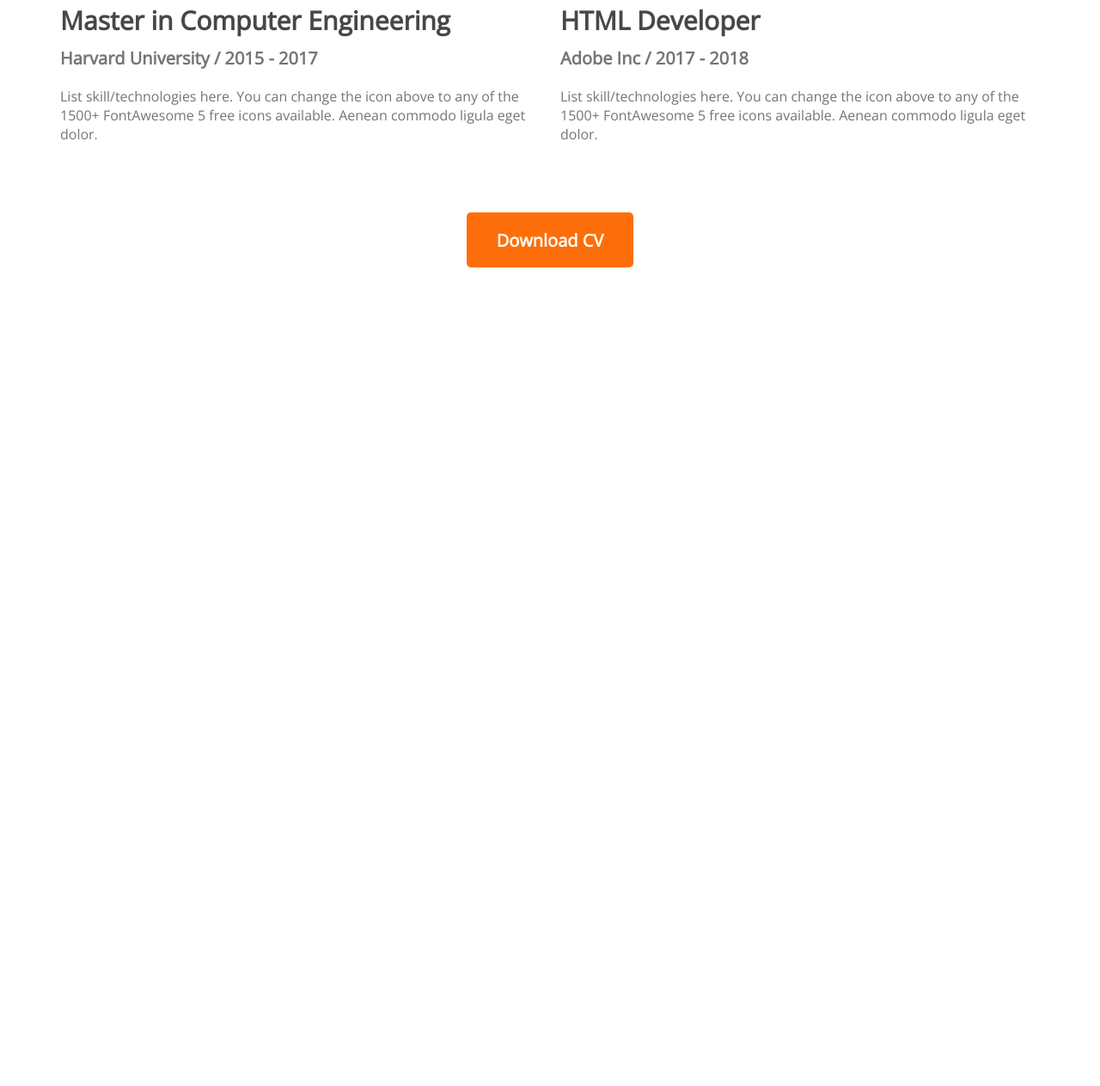
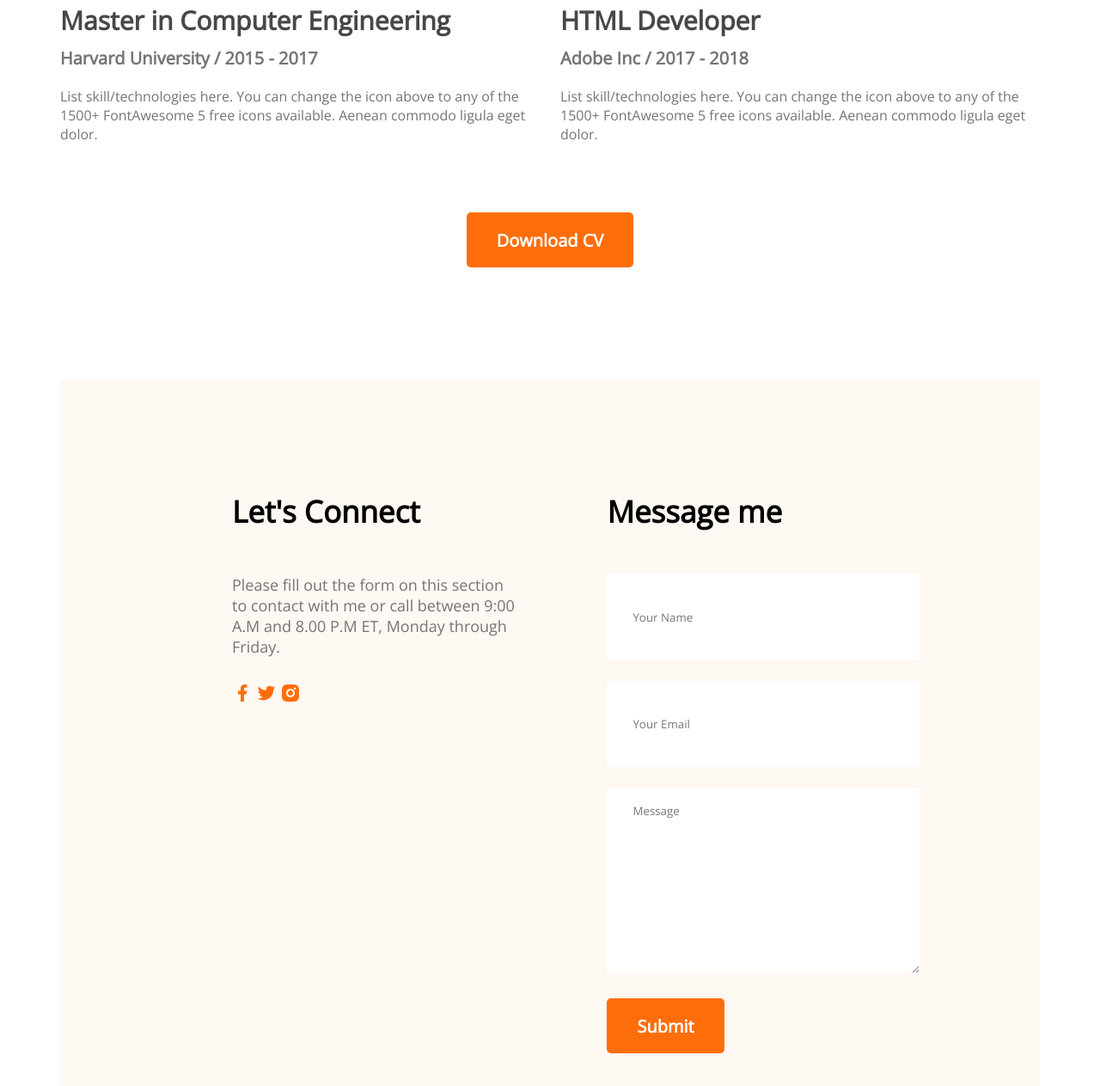
Before and after one commit to emonhossain151/developer-portfolio, a plain HTML site: page index.html in a window 1280 px wide. Shown: the part 2805-4068 px from the top of the page at 86% size. Before the commit the page ends 3116 px from the top, so only its background shows below. Drawn offline with nearby package versions, Linux system fonts and the light colour scheme.

Commit message:
contact added

```diff
--- a/index.html
+++ b/index.html
@@ -129,6 +129,31 @@
                 <button class="btn-primary">Download CV</button>
             </div>
         </section>
+        <!-- contact section -->
+        <section class="contact">
+            <div>
+                <h3 class="section-title">Let's Connect</h3>
+                <p class="section-description">Please fill out the form on this section to contact with me or call between 9:00 A.M and 8.00 P.M ET, Monday through Friday.</p>
+                <a href="">
+                    <img src="images/icons/facebook.png" alt="">
+                </a>
+                <a href="">
+                    <img src="images/icons/twitter.png" alt="">
+                </a>
+                <a href="">
+                    <img src="images/icons/insta.png" alt="">
+                </a>
+            </div>
+            <div>
+                <h3 class="section-title">Message me</h3>
+                <form action="">
+                    <input type="text" name="" id="" placeholder="Your Name">
+                    <input type="email" name="" id="" placeholder="Your Email">
+                    <textarea name="" id="" cols="30" rows="10" placeholder="Message"></textarea>
+                    <input class="btn-primary" type="submit" value="Submit">
+                </form>
+            </div>
+        </section>
     </main>
     <footer>
 
--- a/styles/portfolio.css
+++ b/styles/portfolio.css
@@ -188,3 +188,27 @@ section {
     margin-top: 50px;
     text-align: center;
 }
+
+/* contact styles */
+
+.contact{
+   display: flex;
+   gap : 100px;
+   background-color:#FFF8F3;
+   padding: 130px 200px;
+}
+.contact .section-title{
+    text-align: left;
+}
+.contact input[type="text"], input[type="email"], textarea{
+    margin-bottom: 24px;
+    border: 0;
+    width: 100%;
+    padding: 18px 30px;
+}
+input{
+    height: 64px;
+}
+.contact a{
+    text-decoration: none;
+}
```
